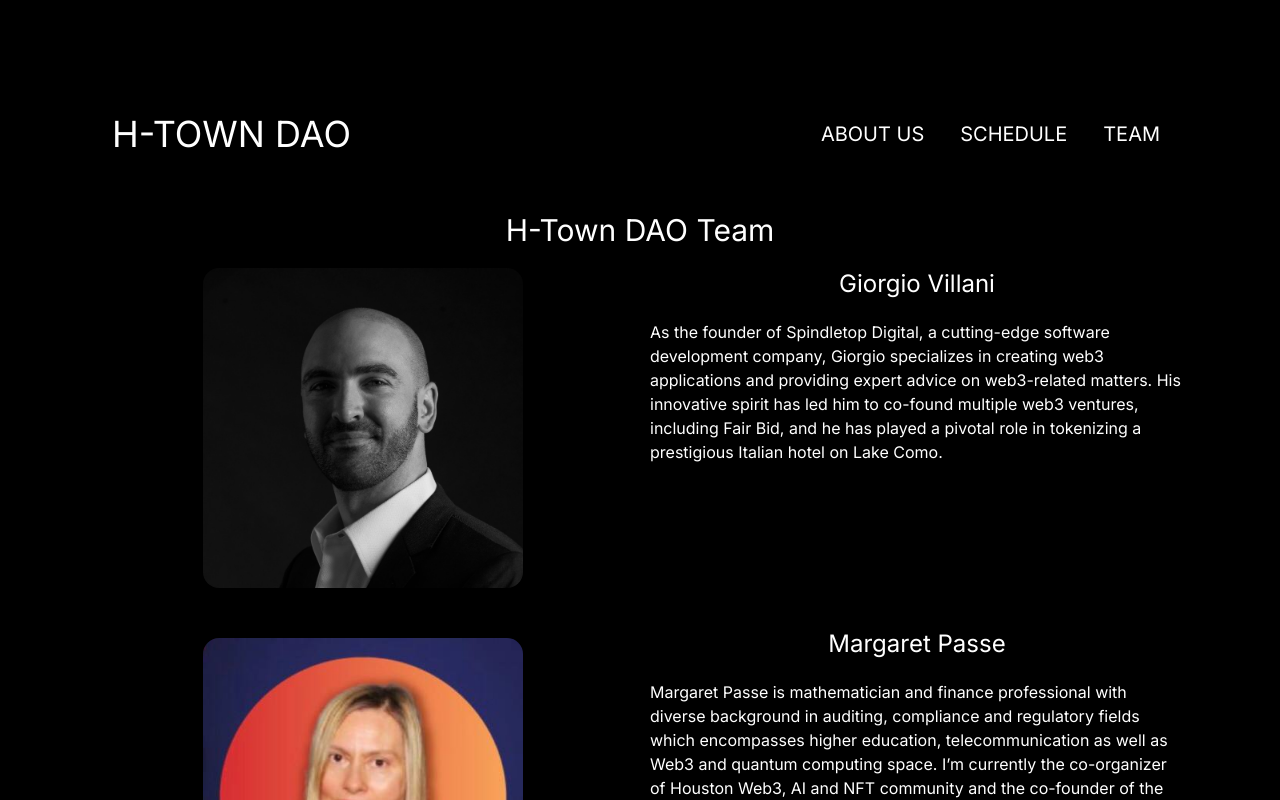
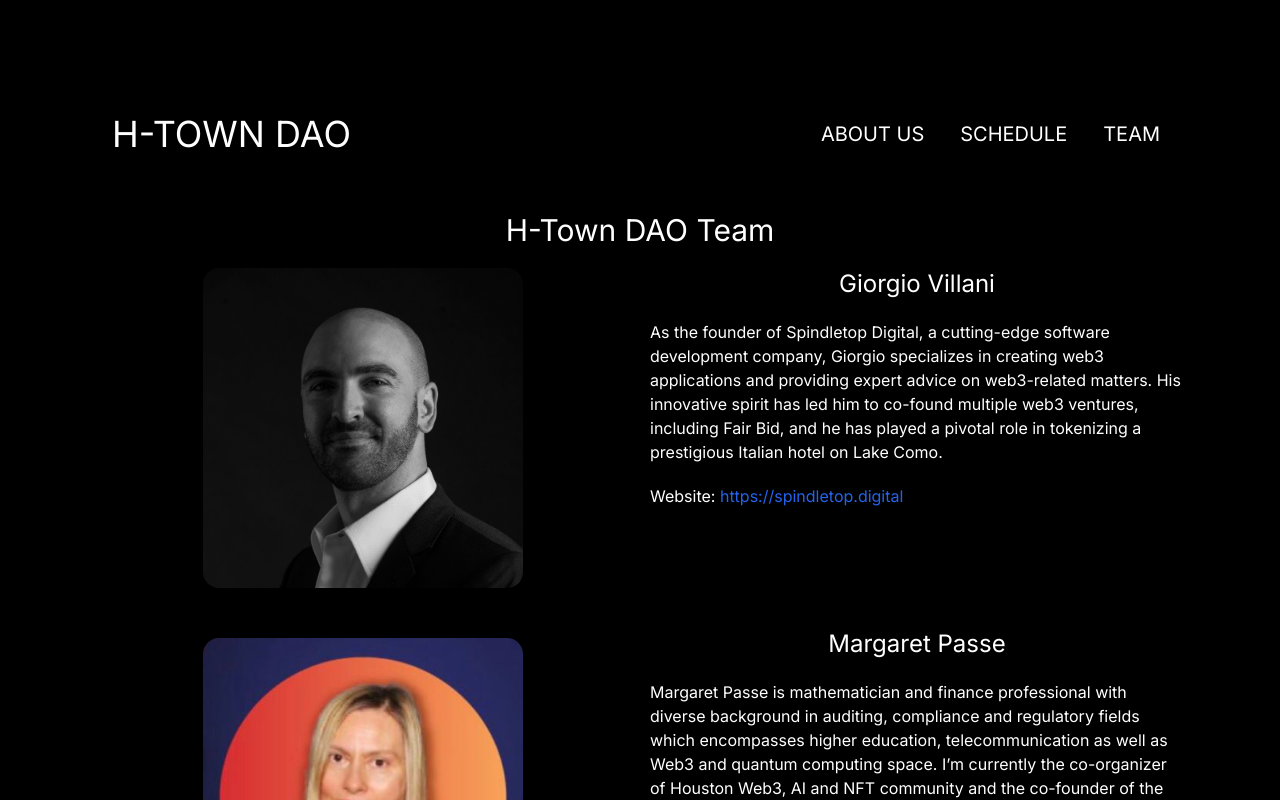
Before and after one commit to h-town-dao/h-town-dao-website, a Next.js app: page /team in a window 1280 px wide. Shown: the top 800 px of the page. Built offline with nearby package versions, Linux system fonts and the light colour scheme.

Commit message:
added website link

```diff
--- a/src/app/team/page.tsx
+++ b/src/app/team/page.tsx
@@ -5,9 +5,10 @@ type BioSectionProps = {
   title: string;
   imageUrl: string;
   description: string;
+  website: string;
 };
 
-const BioSection: React.FC<BioSectionProps> = ({ title, imageUrl, description }) => {
+const BioSection: React.FC<BioSectionProps> = ({ title, imageUrl, description, website }) => {
   return (
     <div className="lg:grid grid-cols-2 gap-5 pb-10">
       <div className="flex justify-center items-center">
@@ -16,6 +17,14 @@ const BioSection: React.FC<BioSectionProps> = ({ title, imageUrl, description })
       <div className="pt">
         <div className="text-2xl text-center pb-5">{title}</div>
         <div className="">{description}</div>
+        {website && (
+          <div className="pt-5">
+            <span>Website: </span>
+            <a href={website} target="_blank" rel="noopener noreferrer" className="text-blue-600 hover:text-blue-800">
+              {website}
+            </a>
+          </div>
+        )}
       </div>
     </div>
   );
@@ -26,7 +35,7 @@ const Schedule = () => {
     <div className="">
       <div className="flex text-3xl pt-10 justify-center">H-Town DAO Team</div>
       <div className="pt-5 pb-5">
-        <BioSection title={info.team.giorgio.name} imageUrl={info.team.giorgio.image} description={info.team.giorgio.bio} />
+        <BioSection title={info.team.giorgio.name} imageUrl={info.team.giorgio.image} description={info.team.giorgio.bio} website={info.team.giorgio.website} />
         <BioSection title={info.team.margaret.name} imageUrl={info.team.margaret.image} description={info.team.margaret.bio} />
       </div>
     </div>
```
